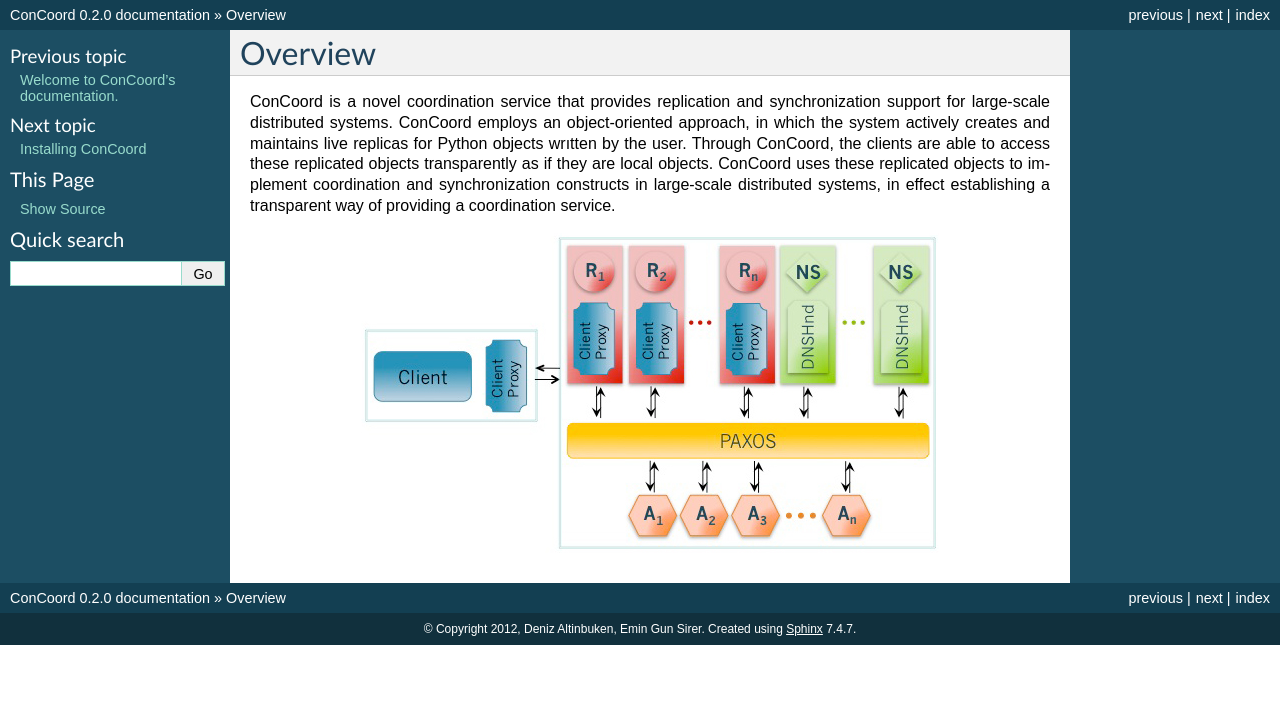
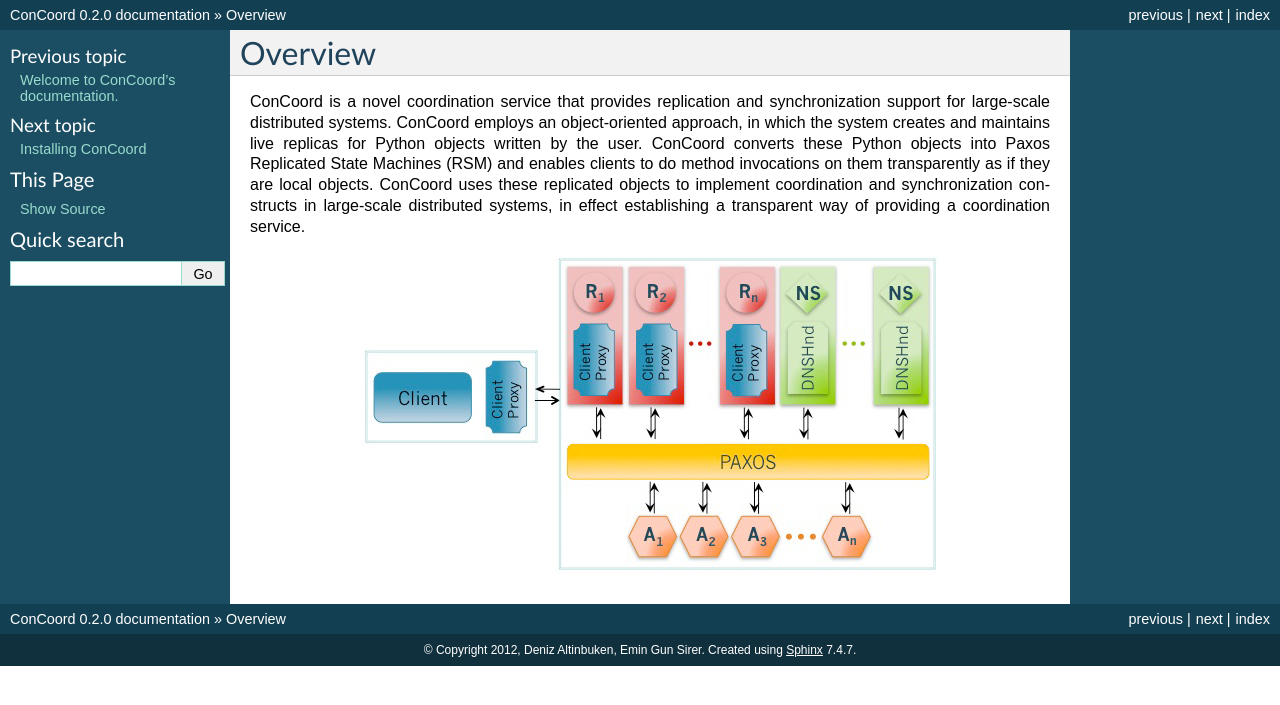
Before and after one commit to denizalti/openreplica, a Sphinx documentation site: the page built from doc/source/overview.rst, in a window 1280 px wide. Shown: the top 705 px of the page. Built offline with Sphinx 7.4.7, drawn with Linux system fonts in a browser that asks for light colours.

Commit message:
New keywords added to the overview.

```diff
--- a/doc/source/overview.rst
+++ b/doc/source/overview.rst
@@ -3,9 +3,10 @@ Overview
 
 ConCoord is a novel coordination service that provides replication and
 synchronization support for large-scale distributed systems. ConCoord
-employs an object-oriented approach, in which the system actively
-creates and maintains live replicas for Python objects wrıtten by the user.
-Through ConCoord, the clients are able to access these replicated objects
+employs an object-oriented approach, in which the system creates
+and maintains live replicas for Python objects written by the user.
+ConCoord converts these Python objects into Paxos Replicated State
+Machines (RSM) and enables clients to do method invocations on them
 transparently as if they are local objects. ConCoord uses these
 replicated objects to implement coordination and synchronization
 constructs in large-scale distributed systems, in effect establishing
--- a/setup.cfg
+++ b/setup.cfg
@@ -9,7 +9,7 @@ maintainer = Deniz Altinbuken
 maintainer-email = concoord@systems.cs.cornell.edu
 summary = Coordination service for distributed systems.
 description-file = README
-keywords = concoord, openreplica, coordination, replication, synchronization
+keywords = concoord, openreplica, coordination, replication, synchronization, paxos, rsm
 
 requires-python = >=2.7
 requires-dist = pkginfo
```
Also changed, not shown: 6 other files.
